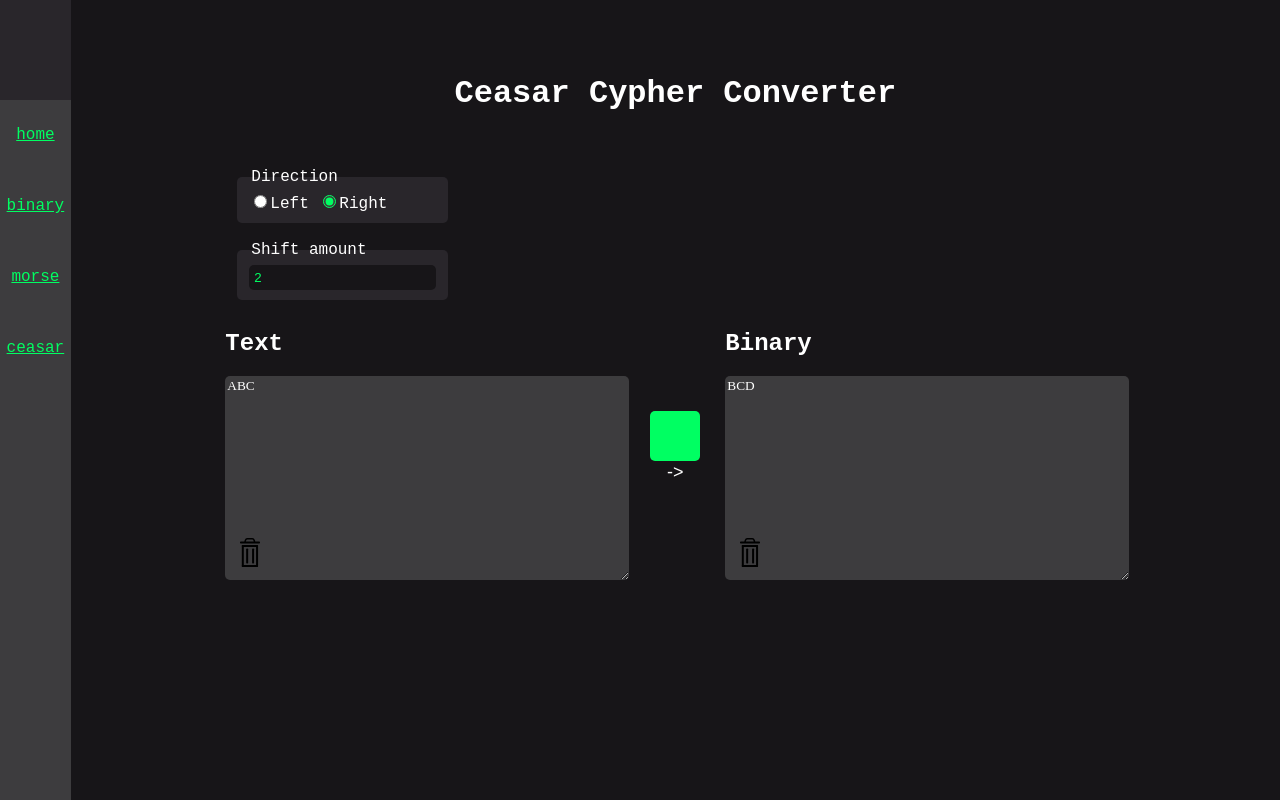
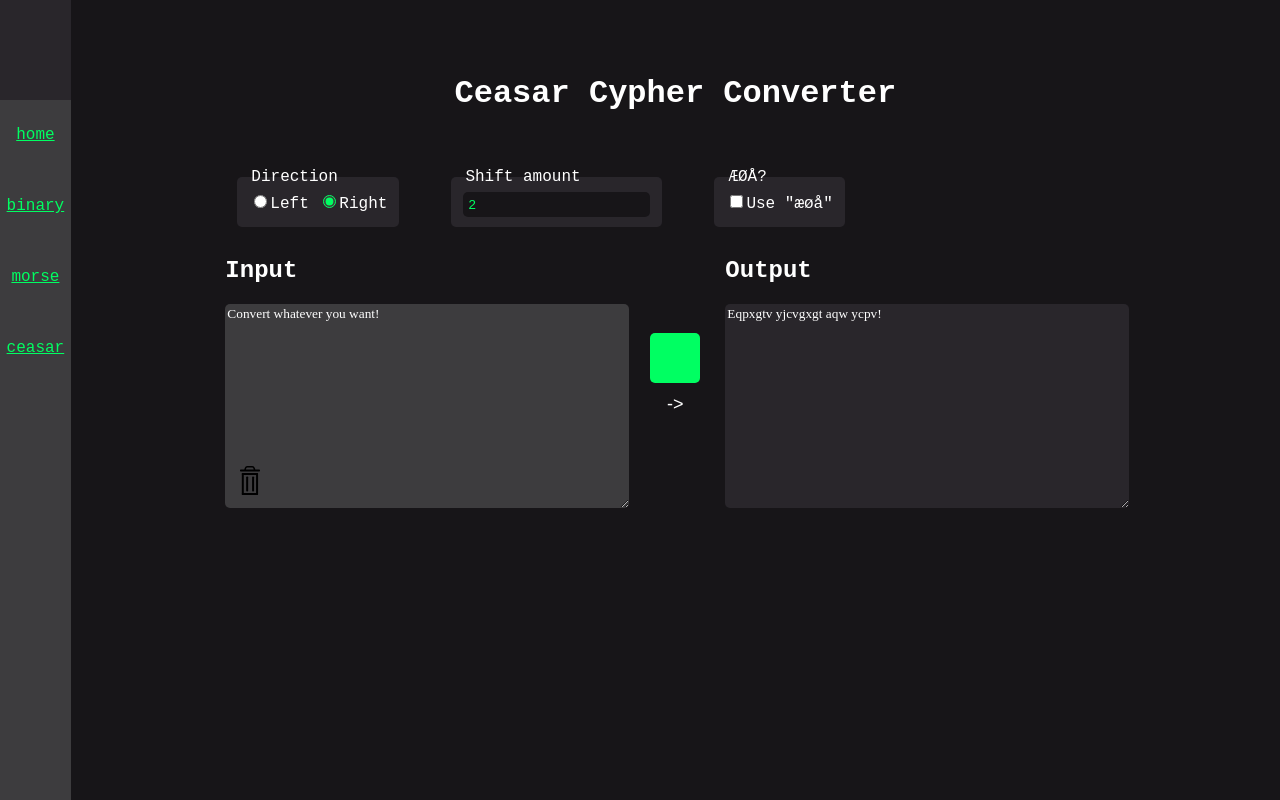
Before and after one commit to Jun1l1ll1/Encoder, a SvelteKit app: page /ceasar in a window 1280 px wide. Built offline with nearby package versions, Linux system fonts and the light colour scheme; a web font is replaced by a local one.

Commit message:
added ceasar cypher and swap btn fix

```diff
--- a/src/routes/binary/+page.svelte
+++ b/src/routes/binary/+page.svelte
@@ -137,6 +137,10 @@
         background-color: rgba(0,0,0,0);
         color: white;
         font-size: large;
+        transition: .25s;
+        margin-top: 10px;
+    } .dir_btn:hover {
+        background-color: #00FF62;
     }
 
     .change_box {
--- a/src/routes/ceasar/+page.svelte
+++ b/src/routes/ceasar/+page.svelte
@@ -1,20 +1,47 @@
 <script>
     import ImgClear from "$lib/assets/trash.svg";
 
-    let normal_inp = "ABC";
-    let ceasar_inp = "BCD";
+    const ALPHABETH = "ABCDEFGHIJKLMNOPQRSTUVWXYZÆØÅ";
+
+    let input_text = "Convert whatever you want!";
+    let output_text = "Eqpxgtv yjcvgxgt aqw ycpv!";
 
     let change_to_ceasar = true;
     let shift_dir = "right";
     let shift_number = 2;
+    let useÆØÅ = false;
 
     function shift() {
         let nr = shift_dir == "right" ? shift_number : -shift_number;
+        let alph_len = useÆØÅ ? 29 : 26;
+
+        let new_text = "";
+        for (let i = 0; i < input_text.length; i++) {
+            if (ALPHABETH.indexOf(input_text[i].toUpperCase()) == -1) { // Not in the alphabeth
+                new_text += input_text[i];
+            }
+            else { // In the alphabeth
+                let new_index = ALPHABETH.indexOf(input_text[i].toUpperCase()) + nr;
+                if (new_index >= alph_len) { // Greater than the alphabeth
+                    new_index -= alph_len;
+                } else if (new_index < 0) { // Lower than the alphabeth
+                    new_index += alph_len;
+                }
+
+                if (input_text[i] == input_text[i].toUpperCase()) { // Is upper case
+                    new_text += ALPHABETH[new_index];
+                } else { // Is lower case
+                    new_text += ALPHABETH[new_index].toLowerCase();
+                }
+            }
+        }
+
+        output_text = new_text;
     }
 
-    function swap_dir() {
-        change_to_ceasar = !change_to_ceasar;
-    }
+    // function swap_dir() {
+    //     change_to_ceasar = !change_to_ceasar;
+    // }
 </script>
 
 <div class="center">
@@ -34,29 +61,33 @@
                 <legend>Shift amount</legend>
                 <input bind:value={shift_number} class="br bc_dark" style="border: none; padding: 5px; color:#00FF62;" type="number" placeholder="2">
             </fieldset>
+            <fieldset class="br bc_dark_gray">
+                <legend>ÆØÅ?</legend>
+                <input bind:checked={useÆØÅ} type="checkbox" id="ÆØÅ"><label for="ÆØÅ">Use "æøå"</label>
+            </fieldset>
         </div>
 
 
         <div class="input_grid_cont front">
 
             <div class="input br">
-                <h2>Text</h2>
+                <h2>Input</h2>
 
-                <textarea bind:value={normal_inp} class="input_input br bc_gray" id="input_text" rows="5" cols="33"></textarea>
+                <textarea bind:value={input_text} class="input_input br bc_gray" id="input_text" rows="5" cols="33"></textarea>
                 <button onclick="document.getElementById('input_text').value=''" class="del_btn br" ><img style="width: 20px;" src={ImgClear} alt="Clear normal"/></button>
 
             </div>
 
             <div class="change_box br">
                 <button class="change_btn br bc_color" on:click={shift}></button>
-                <button on:click={swap_dir} class="dir_btn br">-&gt;</button>
+                <button class="dir_btn br">-&gt;</button>
             </div>
 
             <div class="output br">
-                <h2>Binary</h2>
+                <h2>Output</h2>
 
-                <textarea bind:value={ceasar_inp} class="output_input br bc_gray" id="output_text" rows="5" cols="33"></textarea>
-                <button onclick="document.getElementById('output_text').value=''" class="del_btn br"><img style="width: 20px;" src={ImgClear} alt="Clear binary"/></button>
+                <textarea bind:value={output_text} class="output_input br bc_dark_gray" id="output_text" rows="5" cols="33" readonly></textarea>
+                <!-- <button onclick="document.getElementById('output_text').value=''" class="del_btn br"><img style="width: 20px;" src={ImgClear} alt="Clear binary"/></button> -->
 
             </div>
         </div>
@@ -85,13 +116,15 @@
         margin-top: 25px;
         padding: 10px;
         width: fit-content;
+        display: flex;
     }
     .options_box fieldset {
         border: none;
+        margin-right: 50px;
     }
-     input[type="radio"] {
-        accent-color: #00FF62;
-     }
+    input[type="radio"], input[type="checkbox"] {
+    accent-color: #00FF62;
+    }
 
 
     .input_grid_cont {
@@ -140,6 +173,8 @@
         background-color: rgba(0,0,0,0);
         color: white;
         font-size: large;
+        transition: .25s;
+        margin-top: 10px;
     }
 
     .change_box {
--- a/src/routes/morse/+page.svelte
+++ b/src/routes/morse/+page.svelte
@@ -190,6 +190,10 @@
         background-color: rgba(0,0,0,0);
         color: white;
         font-size: large;
+        transition: .25s;
+        margin-top: 10px;
+    } .dir_btn:hover {
+        background-color: #00FF62;
     }
 
     .change_box {
```
